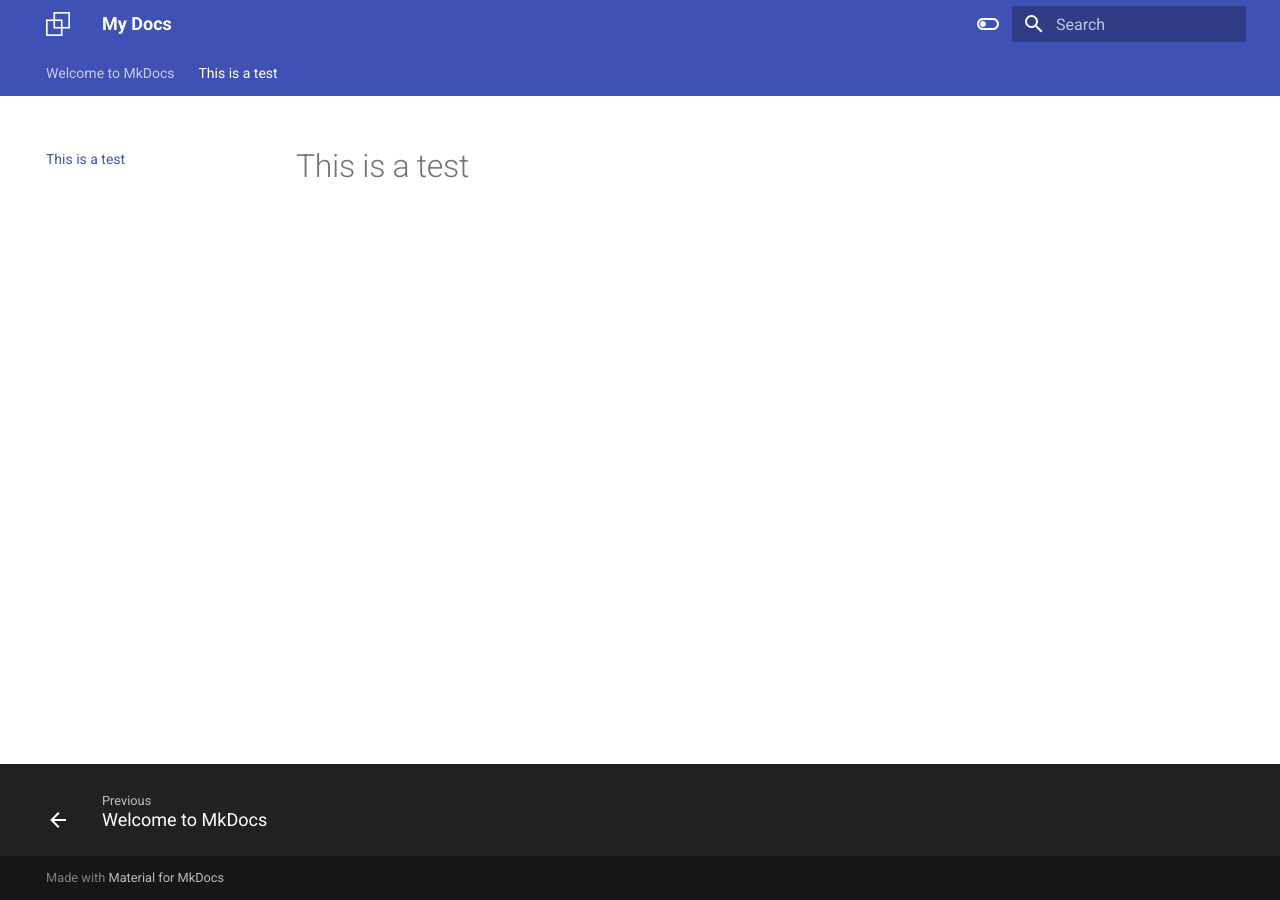
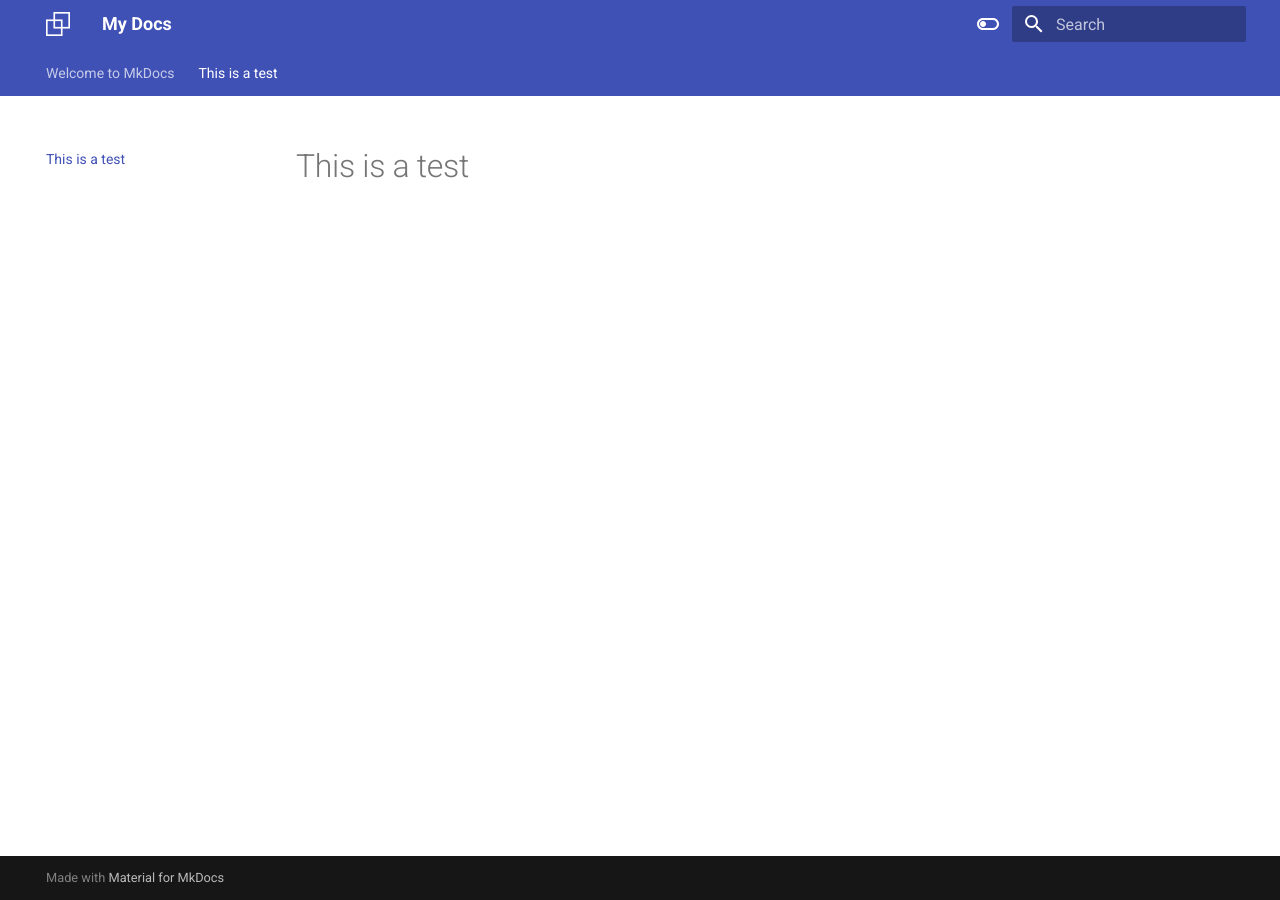
Before and after one commit to jessenjonas/MyDocs, an MkDocs documentation site: the page built from docs/page2.md, in a window 1280 px wide. Built offline with MkDocs 1.6.1 and Material for MkDocs 9.7.7, drawn with Linux system fonts in a browser that asks for light colours.

Commit message:
Updated Navigation

```diff
--- a/mkdocs.yml
+++ b/mkdocs.yml
@@ -37,4 +37,17 @@
     - search.suggest
     - search.highlight
     - search.share
-    - navigation.footer
+
+  markdown_extensions:
+  - abbr
+  - admonition
+  - def_list
+  - footnotes
+  - tables
+  - pymdownx.details
+  - pymdownx.caret
+  - pymdownx.mark
+  - pymdownx.tilde
+
+extra_css:
+  - assets/customization/css/custom.css
```
Also changed, not shown: docs/assets/customization/css/custom.css (added).
